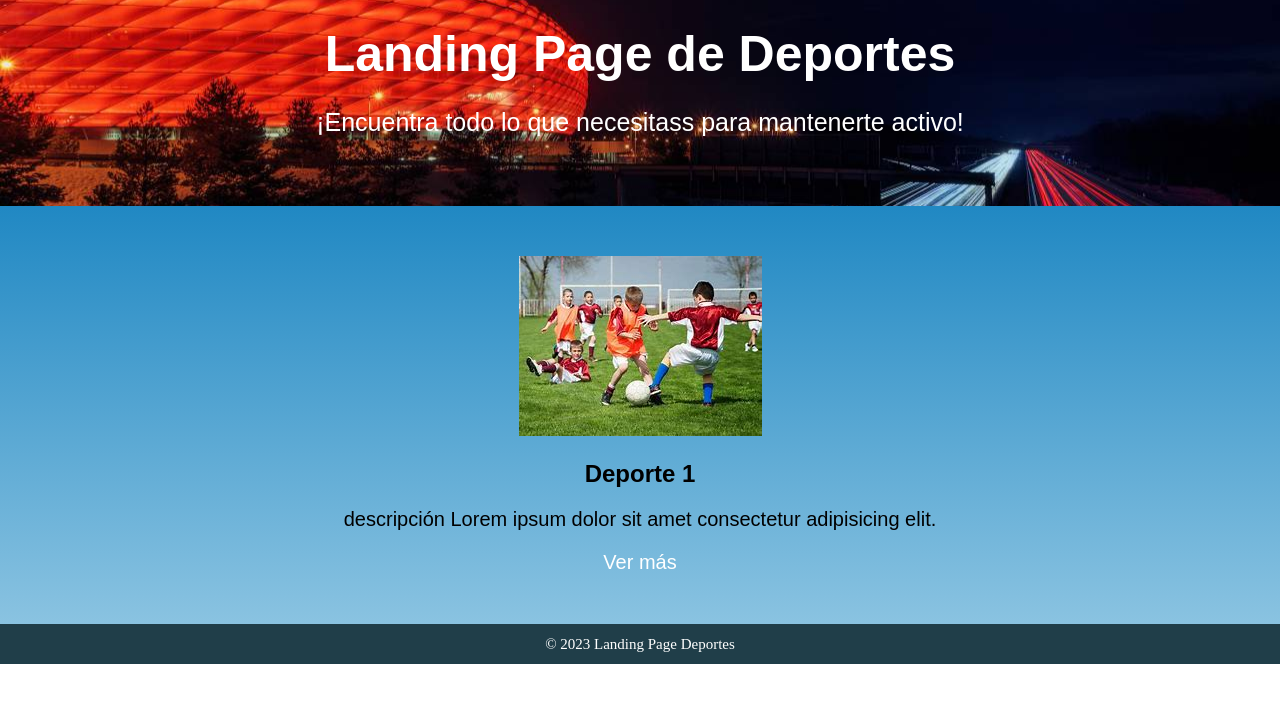
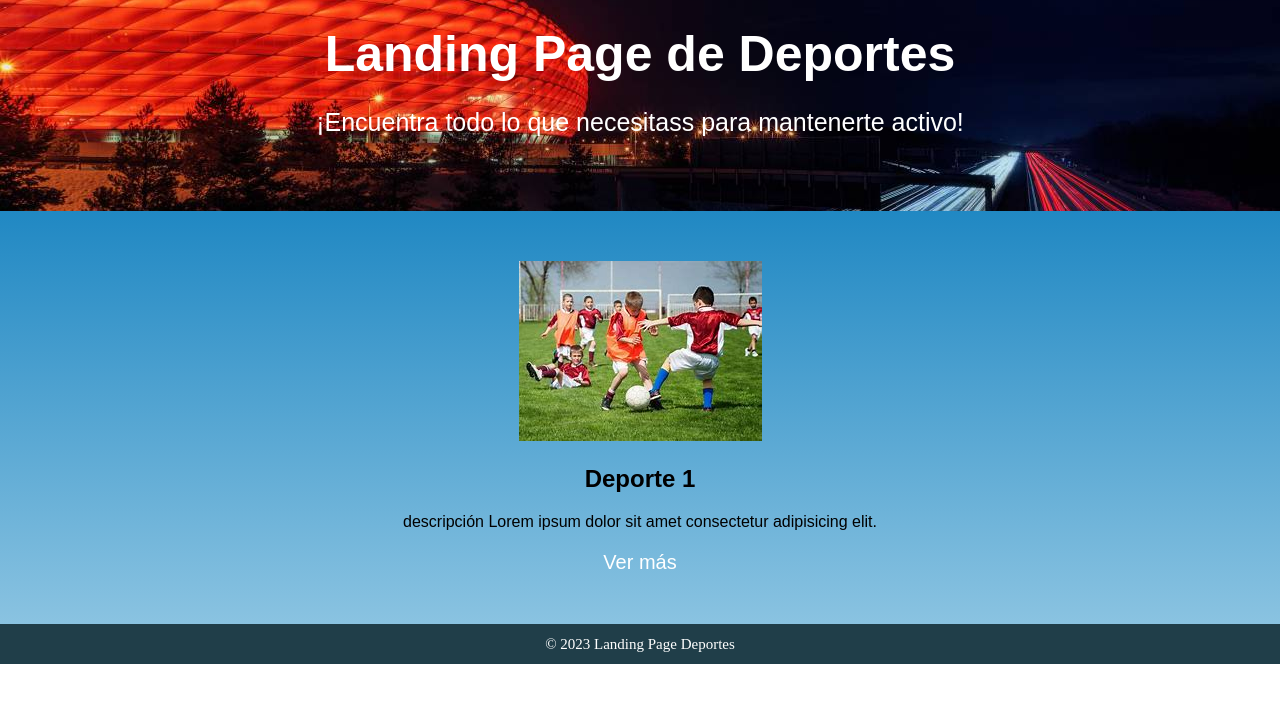
Before and after one commit to AndresGamboa11/Parcial, a plain HTML site: page index.html in a window 1280 px wide. Drawn offline with Linux system fonts and the light colour scheme.

Commit message:
terminacion de galeria

```diff
--- a/styles/styleindex.css
+++ b/styles/styleindex.css
@@ -5,7 +5,7 @@
 }
 body{
     width: 100%;
-    height: 43vh;
+    height: 44vh;
 }
 main{
     text-align: center;
@@ -44,7 +44,6 @@ h2{
 .texto{
     font-family: Arial, Helvetica, sans-serif;
     padding-bottom: 20px;
-    font-size: 20px
 }
 a{
     color: white;
```
